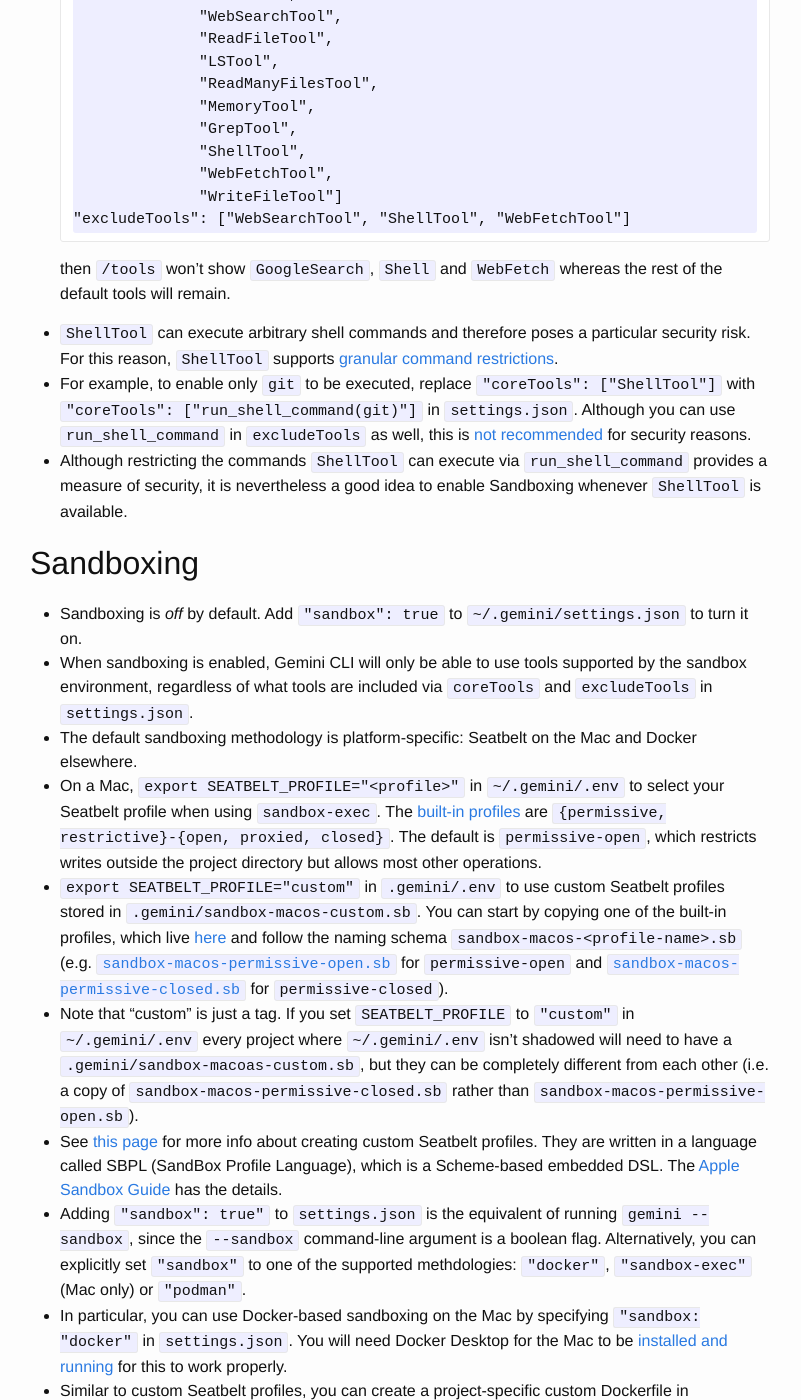
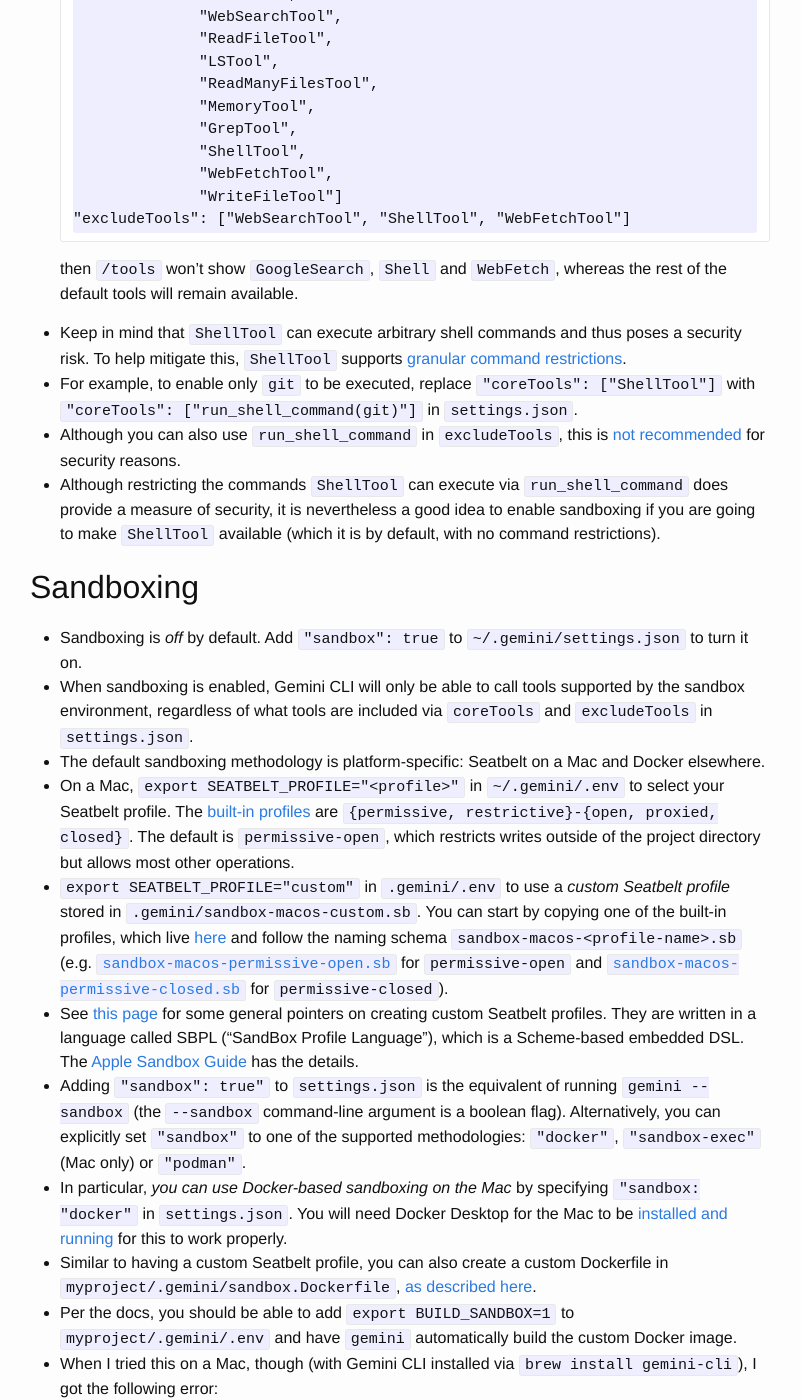
Before and after one commit to vglazer/vglazer.github.io, a Jekyll site: the page built from _posts/2025-07-22-gemini-cli-notes.md, in a window 1280 px wide and 1400 px high, scrolled down 3260 px. Shown: the whole window, without its empty margins (240-1041 px from the left). Built offline with Jekyll 4.4.1, drawn with Linux system fonts in a browser that asks for light colours; nearby versions of some CDN libraries; some of the changed text lies outside the part shown.

Commit message:
Latest draft

````diff
--- a/_posts/2025-07-22-gemini-cli-notes.md
+++ b/_posts/2025-07-22-gemini-cli-notes.md
@@ -47,7 +47,7 @@ categories: ai agents llms productiviy devtools osx gemini gemini-cli google
 - You can extend the list of built-in tools using MCP Servers. See [this page](https://github.com/google-gemini/gemini-cli/blob/main/docs/tools/mcp-server.md) for details.
 - Use the `/tools` REPL command to list the tools available in a given `gemini` session. For a longer description of each tool, run `/tools desc`.
 - Use the `coreTools` setting in `settings.json` to explicitly list what tools should be made available. For example, `"coreTools" : []` means that no tools will be available whereas `"coreTools": ["LSTool"]` means that only `LSTool` will be available.
-- The name a tool shows up as when you run `/tools` may not match the one you need to use in `coreTools` or `excludeTools`. For example, `LSTool` shows up as "ReadFolder". This is because `LSTool.Name` is set to `ReadFolder` in [`ls.ts`](https://github.com/google-gemini/gemini-cli/blob/main/packages/core/src/tools/ls.ts), where its definition lives.
+- The name a tool appears under when you run `/tools` may not match the one you need to use in `coreTools`. For example, `LSTool` shows up as "ReadFolder". This is because `LSTool.Name` is set to `ReadFolder` in [`ls.ts`](https://github.com/google-gemini/gemini-cli/blob/main/packages/core/src/tools/ls.ts), where its definition lives.
 - Most built-in tools follow the pattern of `FooBarTool` for the `settings.json name`, “FooBar” for the `/tools` name and `foo-bar.ts` for the definition, but there are a handful of exceptions of which `LSTool` is one.
 - Below are the `settings.json` names for the built-in tools, along with what `/tools` calls them and where they are defined:
 
@@ -79,8 +79,9 @@ categories: ai agents llms productiviy devtools osx gemini gemini-cli google
                 "WebFetchTool",
                 "WriteFileTool"]
 ```
-- You can also use the `excludeTools` setting in `settings.json` to remove tools from the default list. For example, adding `"execludeTools": ["ShellTool"]` to `settings.json` will remove `Shell` from the list of availalbe `/tools`.
-- A tool listed in both `coreTools` and `excludeTools` is excluded. This means that you could set `coreTools` to the default set of tools and list just the ones you want to disallow in `excludeTools`. For example, if `settings.json` includes
+- You can also use the `excludeTools` setting in `settings.json` to remove specific tools from the default list. For example, adding `"execludeTools": ["ShellTool"]` to `settings.json` will remove `Shell` from the list of available `/tools`.
+- A tool listed in both `coreTools` and `excludeTools` is _excluded_. This means that you could list the default tool set in `coreTools` and specify just the ones you want to disallow in `excludeTools`.
+- For example, if `settings.json` contains the following
 ```
 "coreTools": ["EditTool",
                 "GlobTool",
@@ -95,23 +96,23 @@ categories: ai agents llms productiviy devtools osx gemini gemini-cli google
                 "WriteFileTool"]
 "excludeTools": ["WebSearchTool", "ShellTool", "WebFetchTool"]
 ```
-then `/tools` won't show `GoogleSearch`, `Shell` and `WebFetch` whereas the rest of the default tools will remain.
-- `ShellTool` can execute arbitrary shell commands and therefore poses a particular security risk. For this reason, `ShellTool` supports [granular command restrictions](https://github.com/google-gemini/gemini-cli/blob/main/docs/tools/shell.md#command-restrictions).
-- For example, to enable only `git` to be executed, replace `"coreTools": ["ShellTool"]` with `"coreTools": ["run_shell_command(git)"]` in `settings.json`. Although you can use `run_shell_command` in `excludeTools` as well, this is [not recommended](https://github.com/google-gemini/gemini-cli/blob/main/docs/tools/shell.md#security-note-for-excludetools) for security reasons.
-- Although restricting the commands `ShellTool` can execute via `run_shell_command` provides a measure of security, it is nevertheless a good idea to enable Sandboxing whenever `ShellTool` is available.
+then `/tools` won't show `GoogleSearch`, `Shell` and `WebFetch`, whereas the rest of the default tools will remain available.
+- Keep in mind that `ShellTool` can execute arbitrary shell commands and thus poses a security risk. To help mitigate this, `ShellTool` supports [granular command restrictions](https://github.com/google-gemini/gemini-cli/blob/main/docs/tools/shell.md#command-restrictions).
+- For example, to enable only `git` to be executed, replace `"coreTools": ["ShellTool"]` with `"coreTools": ["run_shell_command(git)"]` in `settings.json`.
+- Although you can also use `run_shell_command` in `excludeTools`, this is [not recommended](https://github.com/google-gemini/gemini-cli/blob/main/docs/tools/shell.md#security-note-for-excludetools) for security reasons.
+- Although restricting the commands `ShellTool` can execute via `run_shell_command` does provide a measure of security, it is nevertheless a good idea to enable sandboxing if you are going to make `ShellTool` available (which it is by default, with no command restrictions).
 
 ## Sandboxing
 - Sandboxing is _off_ by default. Add `"sandbox": true` to `~/.gemini/settings.json` to turn it on.
-- When sandboxing is enabled, Gemini CLI will only be able to use tools supported by the sandbox environment, regardless of what tools are included via `coreTools` and `excludeTools` in `settings.json`.
-- The default sandboxing methodology is platform-specific: Seatbelt on the Mac and Docker elsewhere.
-- On a Mac, `export SEATBELT_PROFILE="<profile>"` in `~/.gemini/.env` to select your Seatbelt profile when using `sandbox-exec`. The [built-in profiles](https://github.com/google-gemini/gemini-cli/blob/main/docs/sandbox.md#macos-seatbelt-profiles) are `{permissive, restrictive}-{open, proxied, closed}`. The default is `permissive-open`, which restricts writes outside the project directory but allows most other operations.
-- `export SEATBELT_PROFILE="custom"` in `.gemini/.env` to use custom Seatbelt profiles stored in `.gemini/sandbox-macos-custom.sb`. You can start by copying one of the built-in profiles, which live [here](https://github.com/google-gemini/gemini-cli/tree/main/packages/cli/src/utils) and follow the naming schema `sandbox-macos-<profile-name>.sb` (e.g. [`sandbox-macos-permissive-open.sb`](https://github.com/google-gemini/gemini-cli/blob/main/packages/cli/src/utils/sandbox-macos-permissive-open.sb) for `permissive-open` and [`sandbox-macos-permissive-closed.sb`](https://github.com/google-gemini/gemini-cli/blob/main/packages/cli/src/utils/sandbox-macos-restrictive-closed.sb) for `permissive-closed`).
-- Note that "custom" is just a tag. If you set `SEATBELT_PROFILE` to `"custom"` in `~/.gemini/.env` every project where `~/.gemini/.env` isn't shadowed will need to have a `.gemini/sandbox-macoas-custom.sb`, but they can be completely different from each other (i.e. a copy of `sandbox-macos-permissive-closed.sb` rather than `sandbox-macos-permissive-open.sb`).
-- See [this page](https://github.com/s7ephen/OSX-Sandbox--Seatbelt--Profiles?tab=readme-ov-file) for more info about creating custom Seatbelt profiles. They are written in a language called SBPL (SandBox Profile Language), which is a Scheme-based embedded DSL. The [Apple Sandbox Guide](https://reverse.put.as/wp-content/uploads/2011/09/Apple-Sandbox-Guide-v1.0.pdf) has the details.
-- Adding `"sandbox": true"` to `settings.json` is the equivalent of running `gemini --sandbox`, since the `--sandbox` command-line argument is a boolean flag. Alternatively, you can explicitly set `"sandbox"` to one of the supported methdologies: `"docker"`, `"sandbox-exec"` (Mac only) or `"podman"`.
-- In particular, you can use Docker-based sandboxing on the Mac by specifying `"sandbox: "docker"` in `settings.json`. You will need Docker Desktop for the Mac to be [installed and running](https://docs.docker.com/desktop/setup/install/mac-install/) for this to work properly.
-- Similar to custom Seatbelt profiles, you can create a project-specific custom Dockerfile in `myproject/.gemini/sandbox.Dockerfile`, [as described here](https://github.com/google-gemini/gemini-cli/blob/main/docs/cli/configuration.md#sandboxing).
-- Per the docs, you should be able to add `export BUILD_SANDBOX=1` to `myproject/.gemini/.env` in order to have `gemini` automatically build the custom Docker image.
+- When sandboxing is enabled, Gemini CLI will only be able to call tools supported by the sandbox environment, regardless of what tools are included via `coreTools` and `excludeTools` in `settings.json`.
+- The default sandboxing methodology is platform-specific: Seatbelt on a Mac and Docker elsewhere.
+- On a Mac, `export SEATBELT_PROFILE="<profile>"` in `~/.gemini/.env` to select your Seatbelt profile. The [built-in profiles](https://github.com/google-gemini/gemini-cli/blob/main/docs/sandbox.md#macos-seatbelt-profiles) are `{permissive, restrictive}-{open, proxied, closed}`. The default is `permissive-open`, which restricts writes outside of the project directory but allows most other operations.
+- `export SEATBELT_PROFILE="custom"` in `.gemini/.env` to use a _custom Seatbelt profile_ stored in `.gemini/sandbox-macos-custom.sb`. You can start by copying one of the built-in profiles, which live [here](https://github.com/google-gemini/gemini-cli/tree/main/packages/cli/src/utils) and follow the naming schema `sandbox-macos-<profile-name>.sb` (e.g. [`sandbox-macos-permissive-open.sb`](https://github.com/google-gemini/gemini-cli/blob/main/packages/cli/src/utils/sandbox-macos-permissive-open.sb) for `permissive-open` and [`sandbox-macos-permissive-closed.sb`](https://github.com/google-gemini/gemini-cli/blob/main/packages/cli/src/utils/sandbox-macos-restrictive-closed.sb) for `permissive-closed`).
+- See [this page](https://github.com/s7ephen/OSX-Sandbox--Seatbelt--Profiles?tab=readme-ov-file) for some general pointers on creating custom Seatbelt profiles. They are written in a language called SBPL ("SandBox Profile Language"), which is a Scheme-based embedded DSL. The [Apple Sandbox Guide](https://reverse.put.as/wp-content/uploads/2011/09/Apple-Sandbox-Guide-v1.0.pdf) has the details.
+- Adding `"sandbox": true"` to `settings.json` is the equivalent of running `gemini --sandbox` (the `--sandbox` command-line argument is a boolean flag). Alternatively, you can explicitly set `"sandbox"` to one of the supported methodologies: `"docker"`, `"sandbox-exec"` (Mac only) or `"podman"`.
+- In particular, _you can use Docker-based sandboxing on the Mac_ by specifying `"sandbox: "docker"` in `settings.json`. You will need Docker Desktop for the Mac to be [installed and running](https://docs.docker.com/desktop/setup/install/mac-install/) for this to work properly.
+- Similar to having a custom Seatbelt profile, you can also create a custom Dockerfile in `myproject/.gemini/sandbox.Dockerfile`, [as described here](https://github.com/google-gemini/gemini-cli/blob/main/docs/cli/configuration.md#sandboxing).
+- Per the docs, you should be able to add `export BUILD_SANDBOX=1` to `myproject/.gemini/.env` and have `gemini` automatically build the custom Docker image.
 - When I tried this on a Mac, though (with Gemini CLI installed via `brew install gemini-cli`), I got the following error:
 ```
 ERROR: cannot build sandbox using installed gemini binary; run `npm link ./packages/cli` under gemini-cli repo to switch to linked binary.
````
Also changed, not shown: other parts of _posts/2025-07-22-gemini-cli-notes.md (+1 -1 lines).
